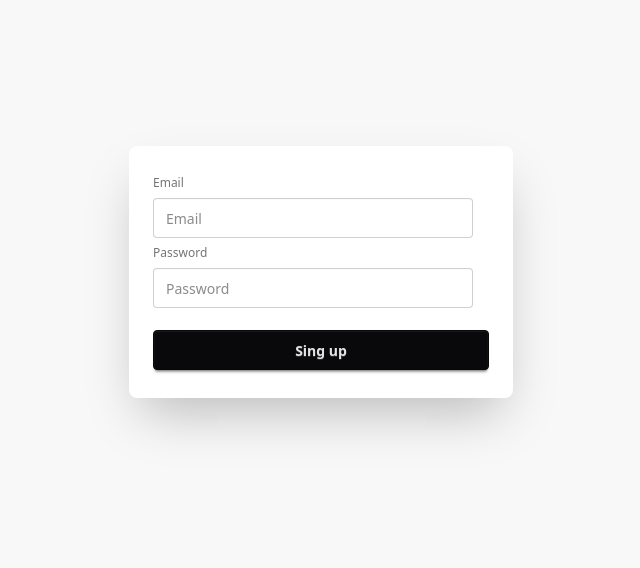
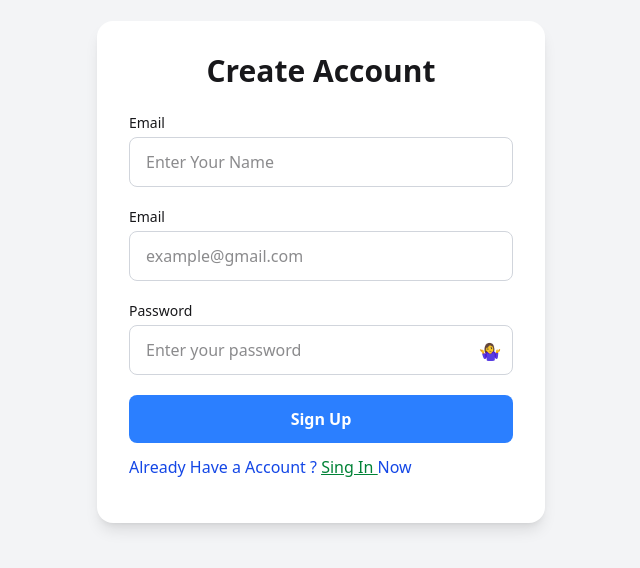
Before and after one commit to shohelrana2002/authenticationProject, a React (Vite) app: page /singUp in a window 1280 px wide. Shown: the part 128-696 px from the top of the page, without its empty margins (319-959 px from the left). Built offline with nearby package versions, Linux system fonts and the light colour scheme; no server answers.

Commit message:
AuthProvider Mangeusers create account loginaccount add

```diff
--- a/index.html
+++ b/index.html
@@ -1,10 +1,14 @@
-<!doctype html>
+<!DOCTYPE html>
 <html lang="en">
   <head>
     <meta charset="UTF-8" />
-    <link rel="icon" type="image/svg+xml" href="/vite.svg" />
+    <link
+      rel="icon"
+      type="image/svg+xml"
+      href="https://i.ibb.co.com/Qjr196C8/freestocks-I-p-Oq-P6k-COI-unsplash.jpg"
+    />
     <meta name="viewport" content="width=device-width, initial-scale=1.0" />
-    <title>authtecation</title>
+    <title>Authentication</title>
   </head>
   <body>
     <div id="root"></div>
--- a/package.json
+++ b/package.json
@@ -15,6 +15,7 @@
     "firebase": "^12.4.0",
     "react": "^19.1.1",
     "react-dom": "^19.1.1",
+    "react-icons": "^5.5.0",
     "react-router": "^7.9.4",
     "tailwindcss": "^4.1.14"
   },
--- a/src/AuthProvider/AuthProvider.jsx
+++ b/src/AuthProvider/AuthProvider.jsx
@@ -1,15 +1,48 @@
-import { createContext } from "react";
-import { createUserWithEmailAndPassword, getAuth } from "firebase/auth";
+import { createContext, useEffect, useState } from "react";
+import {
+  createUserWithEmailAndPassword,
+  getAuth,
+  signInWithEmailAndPassword,
+  updateProfile,
+  sendEmailVerification,
+  onAuthStateChanged,
+} from "firebase/auth";
 import app from "../Firebase/Firebase.config";
 // eslint-disable-next-line react-refresh/only-export-components
 export const auth = getAuth(app);
 // eslint-disable-next-line react-refresh/only-export-components
 export const AuthContext = createContext(null);
 const AuthProvider = ({ children }) => {
+  const [user, setUser] = useState(null);
   const handleSignUp = (email, password) => {
     return createUserWithEmailAndPassword(auth, email, password);
   };
-  const info = { handleSignUp };
+  const handleSingIn = (email, password) => {
+    return signInWithEmailAndPassword(auth, email, password);
+  };
+  const handleUpdateUser = (user, updateData) => {
+    return updateProfile(user, updateData);
+  };
+  const handleSendEmailVerification = (currenUser) => {
+    return sendEmailVerification(currenUser);
+  };
+
+  useEffect(() => {
+    const unSubscribe = onAuthStateChanged(auth, (currenUser) => {
+      if (currenUser) {
+        setUser(currenUser);
+        console.log(currenUser);
+      }
+    });
+    return () => unSubscribe();
+  }, []);
+  const info = {
+    user,
+    handleSignUp,
+    handleSingIn,
+    handleUpdateUser,
+    handleSendEmailVerification,
+  };
   return <AuthContext.Provider value={info}>{children}</AuthContext.Provider>;
 };
 
--- a/src/Pages/Login/Login.jsx
+++ b/src/Pages/Login/Login.jsx
@@ -1,23 +1,85 @@
-import React from "react";
+import React, { useState } from "react";
+import { Link, useNavigate } from "react-router";
+import useGetAuth from "../../Hooks/useGetAuth";
 // Register
 const Login = () => {
+  const navigate = useNavigate();
+  const [show, setShow] = useState(false);
+  const { handleSingIn } = useGetAuth();
+  const handleSingInform = (e) => {
+    e.preventDefault();
+    const email = e.target.email.value;
+    const password = e.target.password.value;
+
+    handleSingIn(email, password)
+      .then((result) => {
+        if (!result?.user?.emailVerified) {
+          return alert("Verified Your Account");
+        }
+
+        console.log(result.user);
+        navigate("/");
+      })
+      .catch((err) => console.log(err));
+  };
+
   return (
-    <div>
-      {" "}
-      <div className="hero bg-base-200 min-h-screen">
-        <div className="card bg-base-100 w-full max-w-sm shrink-0 shadow-2xl">
-          <div className="card-body">
-            <fieldset className="fieldset">
-              <label className="label">Email</label>
-              <input type="email" className="input" placeholder="Email" />
-              <label className="label">Password</label>
-              <input type="password" className="input" placeholder="Password" />
-              <div>
-                <a className="link link-hover">Forgot password?</a>
-              </div>
-              <button className="btn btn-neutral mt-4">Login</button>
-            </fieldset>
+    <div className="flex items-center justify-center min-h-screen bg-gray-100">
+      <div className="w-full max-w-md bg-white rounded-2xl shadow-lg p-8">
+        <h2 className="text-3xl font-bold text-center mb-6">Login</h2>
+
+        <form onSubmit={handleSingInform} className="space-y-5">
+          {/* Email Field */}
+          <div>
+            <label className="block text-sm font-medium mb-1">Email</label>
+            <input
+              pattern="[a-z0-9._%+-]+@gmail\.com$"
+              title="Please enter a valid Gmail address (e.g. example@gmail.com)"
+              required
+              name="email"
+              type="email"
+              placeholder="example@gmail.com"
+              className="w-full px-4 py-3 rounded-lg border border-gray-300 focus:outline-none focus:border-transparent focus:ring-2 focus:ring-blue-400 transition"
+            />
           </div>
+
+          {/* Password Field */}
+          <div>
+            <label className="block text-sm font-medium mb-1">Password</label>
+            <div className="relative">
+              <input
+                type={show ? "text" : "password"}
+                name="password"
+                minLength={6}
+                required
+                placeholder="Enter your password"
+                className="w-full px-4 py-3 pr-12 rounded-lg border border-gray-300 focus:outline-none focus:border-transparent focus:ring-2 focus:ring-blue-400 transition"
+              />
+              <span
+                className="absolute right-3 top-1/2 -translate-y-1/2 text-gray-500 cursor-pointer text-lg"
+                onClick={() => setShow(!show)}
+              >
+                {show ? "🤦‍♀️" : "🤷‍♀️"}
+              </span>
+            </div>
+          </div>
+
+          {/* Submit Button */}
+          <button
+            type="submit"
+            className="w-full py-3 bg-blue-500 hover:bg-blue-600 text-white rounded-lg font-semibold transition"
+          >
+            Sign Up
+          </button>
+        </form>
+        <div className="my-3">
+          <p className="text-blue-700">
+            Are You New Plz ?
+            <span className="text-green-700 underline">
+              <Link to={"/singUp"}>Sing Up </Link>
+            </span>
+            Now
+          </p>
         </div>
       </div>
     </div>
--- a/src/Pages/Register/Register.jsx
+++ b/src/Pages/Register/Register.jsx
@@ -1,46 +1,113 @@
+import { useState } from "react";
 import useGetAuth from "../../Hooks/useGetAuth";
+import { Link } from "react-router";
+import { auth } from "../../AuthProvider/AuthProvider";
 
 const Register = () => {
-  const { handleSignUp } = useGetAuth();
+  const { handleSignUp, handleUpdateUser, handleSendEmailVerification } =
+    useGetAuth();
+  const [show, setShow] = useState(false);
 
   const handleSingUpForm = (e) => {
     e.preventDefault();
 
+    const name = e.target.name.value;
     const email = e.target.email.value;
     const password = e.target.password.value;
 
+    if (password.length < 6) {
+      return alert("Please provide a password with at least 6 characters");
+    }
+
     handleSignUp(email, password)
       .then((result) => {
-        console.log("create successfully", result);
+        const updateData = {
+          displayName: name,
+        };
+        handleUpdateUser(auth.currentUser, updateData)
+          .then(() => {
+            handleSendEmailVerification(auth.currentUser)
+              .then(() => {
+                console.log(result.user);
+              })
+              .catch((err) => console.log(err));
+          })
+          .catch((err) => console.log(err));
       })
       .catch((err) => console.log(err));
   };
+
   return (
-    <div className="hero bg-base-200 min-h-screen">
-      <div className="card bg-base-100 w-full max-w-sm shrink-0 shadow-2xl">
-        <div className="card-body">
-          <form onSubmit={handleSingUpForm} className="fieldset">
-            <label className="label">Email</label>
+    <div className="flex items-center justify-center min-h-screen bg-gray-100">
+      <div className="w-full max-w-md bg-white rounded-2xl shadow-lg p-8">
+        <h2 className="text-3xl font-bold text-center mb-6">Create Account</h2>
+
+        <form onSubmit={handleSingUpForm} className="space-y-5">
+          {/* Email Field */}
+          <div>
+            <label className="block text-sm font-medium mb-1">Email</label>
             <input
+              required
+              name="name"
+              type="text"
+              placeholder="Enter Your Name"
+              className="w-full px-4 py-3 rounded-lg border border-gray-300 focus:outline-none focus:border-transparent focus:ring-2 focus:ring-blue-400 transition"
+            />
+          </div>
+          <div>
+            <label className="block text-sm font-medium mb-1">Email</label>
+            <input
+              pattern="[a-z0-9._%+-]+@gmail\.com$"
+              title="Please enter a valid Gmail address (e.g. example@gmail.com)"
+              required
               name="email"
               type="email"
-              className="input"
-              placeholder="Email"
+              placeholder="example@gmail.com"
+              className="w-full px-4 py-3 rounded-lg border border-gray-300 focus:outline-none focus:border-transparent focus:ring-2 focus:ring-blue-400 transition"
             />
-            <label className="label">Password</label>
-            <input
-              type="password"
-              name="password"
-              className="input"
-              placeholder="Password"
-            />
+          </div>
 
-            <button className="btn btn-neutral mt-4">Sing up</button>
-          </form>
+          {/* Password Field */}
+          <div>
+            <label className="block text-sm font-medium mb-1">Password</label>
+            <div className="relative">
+              <input
+                type={show ? "text" : "password"}
+                name="password"
+                minLength={6}
+                required
+                placeholder="Enter your password"
+                className="w-full px-4 py-3 pr-12 rounded-lg border border-gray-300 focus:outline-none focus:border-transparent focus:ring-2 focus:ring-blue-400 transition"
+              />
+              <span
+                className="absolute right-3 top-1/2 -translate-y-1/2 text-gray-500 cursor-pointer text-lg"
+                onClick={() => setShow(!show)}
+              >
+                {show ? "🤦‍♀️" : "🤷‍♀️"}
+              </span>
+            </div>
+          </div>
+
+          {/* Submit Button */}
+          <button
+            type="submit"
+            className="w-full py-3 bg-blue-500 hover:bg-blue-600 text-white rounded-lg font-semibold transition"
+          >
+            Sign Up
+          </button>
+        </form>
+        <div className="my-3">
+          <p className="text-blue-700">
+            Already Have a Account ?{" "}
+            <span className="text-green-700 underline">
+              <Link to={"/singIn"}>Sing In </Link>
+            </span>
+            Now
+          </p>
         </div>
       </div>
     </div>
   );
 };
-//
+
 export default Register;
--- a/src/components/NavBar/NavBar.jsx
+++ b/src/components/NavBar/NavBar.jsx
@@ -1,7 +1,9 @@
 import React from "react";
 import { Link, NavLink } from "react-router";
+import useGetAuth from "../../Hooks/useGetAuth";
 
 const NavBar = () => {
+  const { user } = useGetAuth();
   const nav = [
     <li>
       <NavLink
@@ -68,12 +70,18 @@ const NavBar = () => {
           <ul className="menu menu-horizontal px-1">{nav}</ul>
         </div>
         <div className="navbar-end gap-x-1">
+          {user ? (
+            `${user.displayName}`
+          ) : (
+            <>
               <Link to={"/singIn"} className="btn btn-success">
                 Sing In
               </Link>
               <Link to={"/singUp"} className="btn btn-secondary">
                 Sing Up
               </Link>
+            </>
+          )}
         </div>
       </div>
     </div>
```
Also changed, not shown: 1 other file (tests, documents, lock files or other folders). Lines whose indentation alone changed are shown as unchanged.
